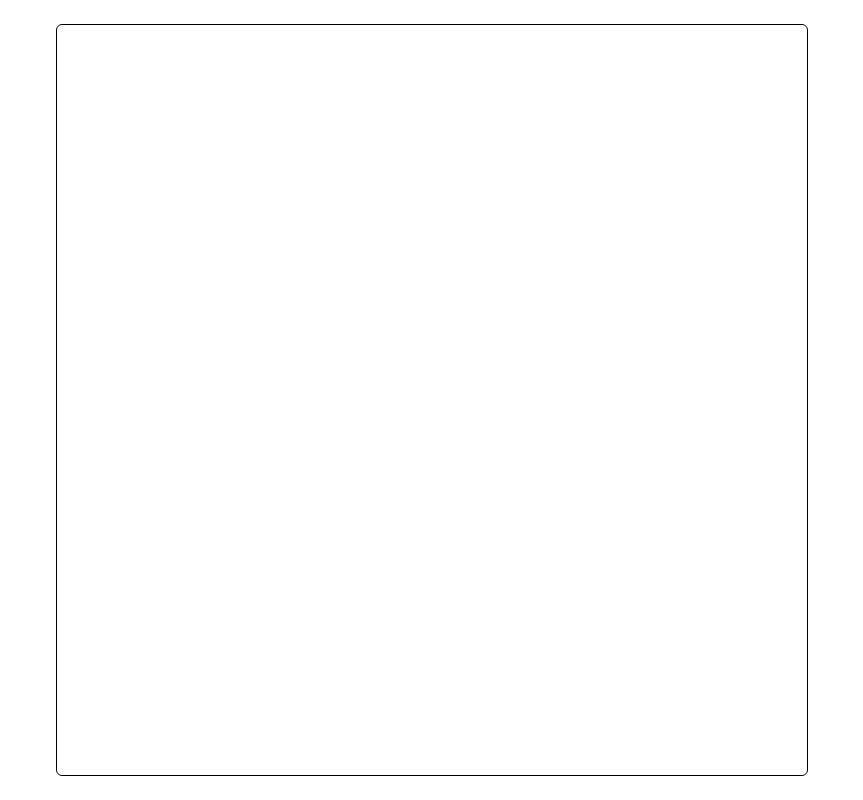
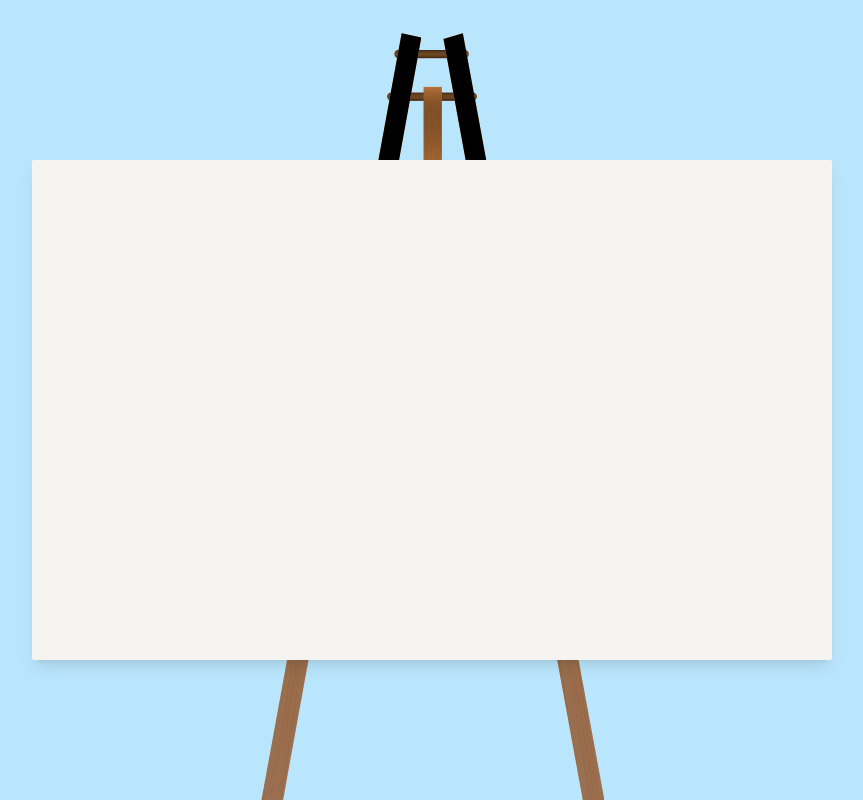
Before and after one commit to anagarango/DrawRaw, a Next.js app: page / in a window 1280 px wide. Shown: the whole page, without its empty margins (208-1071 px from the left). Built offline with nearby package versions, Linux system fonts and the light colour scheme.

Commit message:
added easel

```diff
--- a/src/pages/index.jsx
+++ b/src/pages/index.jsx
@@ -24,13 +24,14 @@ export default function Home(){
   }
 
   return (
-    <div className="w-screen h-screen flex justify-center items-center">
+    <div className="w-screen h-screen flex flex-col items-center justify-center bg-sky-200">
+      <img src="/Easel.svg" className='h-screen' />
       <canvas
         onMouseDown={onMouseDown}
         ref={canvasRef}
-        width={750}
-        height={750}
-        className="border border-black rounded-md"
+        height={500}
+        width={800}
+        className="shadow-lg rounded-sm absolute top-[20%] bg-[#F5F4F1]"
       />
     </div>
   );
```
Also changed, not shown: public/Easel.svg (added).
